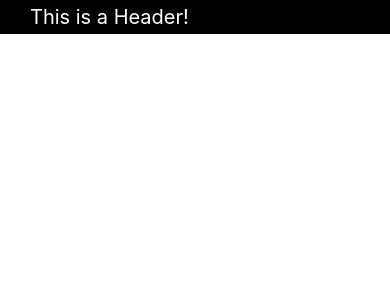
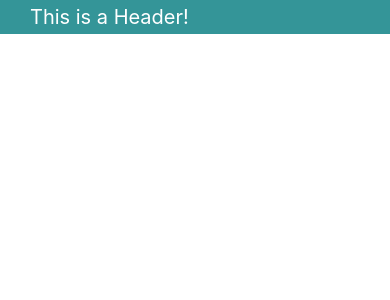
Before and after one commit to HectorMtz22/react-native-example, a React Native app: screen / in a window 390 px wide. Shown: the top 300 px of the page. Built offline with nearby package versions, Linux system fonts and the light colour scheme.

Commit message:
Add colors to appbar

```diff
--- a/src/Main.tsx
+++ b/src/Main.tsx
@@ -2,11 +2,12 @@ import { StatusBar } from "expo-status-bar";
 import React from "react";
 import { View } from "react-native";
 import { Header } from "./components/Header";
+import theme from "./theme";
 
 export default function Main() {
   return (
     <View>
-      <StatusBar backgroundColor="#000" style="light" />
+      <StatusBar backgroundColor={theme.colors.secondary} style="light" />
       <Header />
     </View>
   );
--- a/src/components/Header/index.tsx
+++ b/src/components/Header/index.tsx
@@ -1,6 +1,7 @@
 import React from "react";
 import { StyleSheet, Text, View } from "react-native";
 import Constants from "expo-constants";
+import theme from "../../theme";
 
 export const Header = () => {
   return (
@@ -15,7 +16,7 @@ const styles = StyleSheet.create({
     marginTop: Constants.statusBarHeight,
     paddingVertical: 5,
     paddingHorizontal: 30,
-    backgroundColor: "#000",
+    backgroundColor: theme.colors.primary,
   },
   text: {
     fontSize: 20,
```
